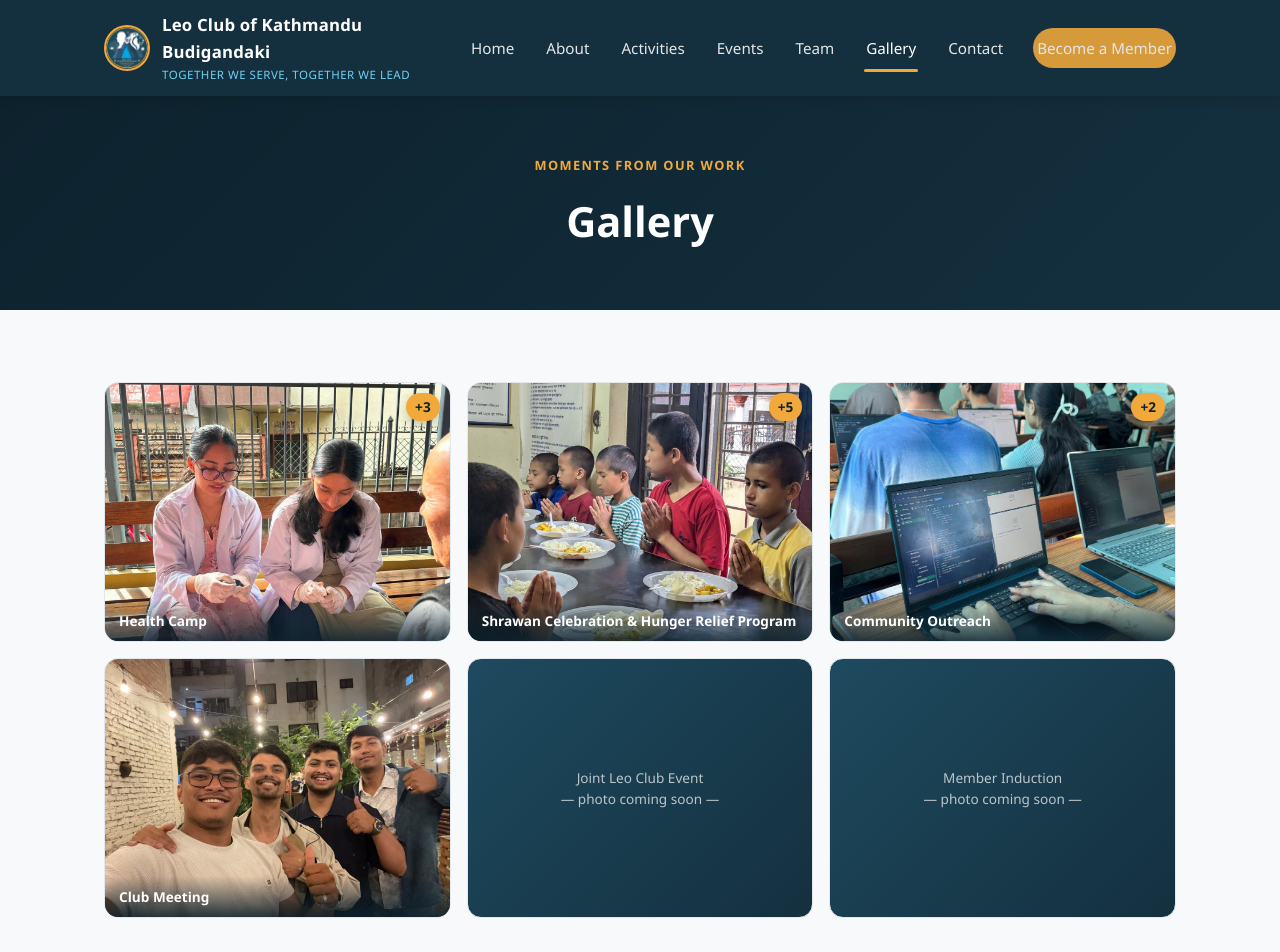
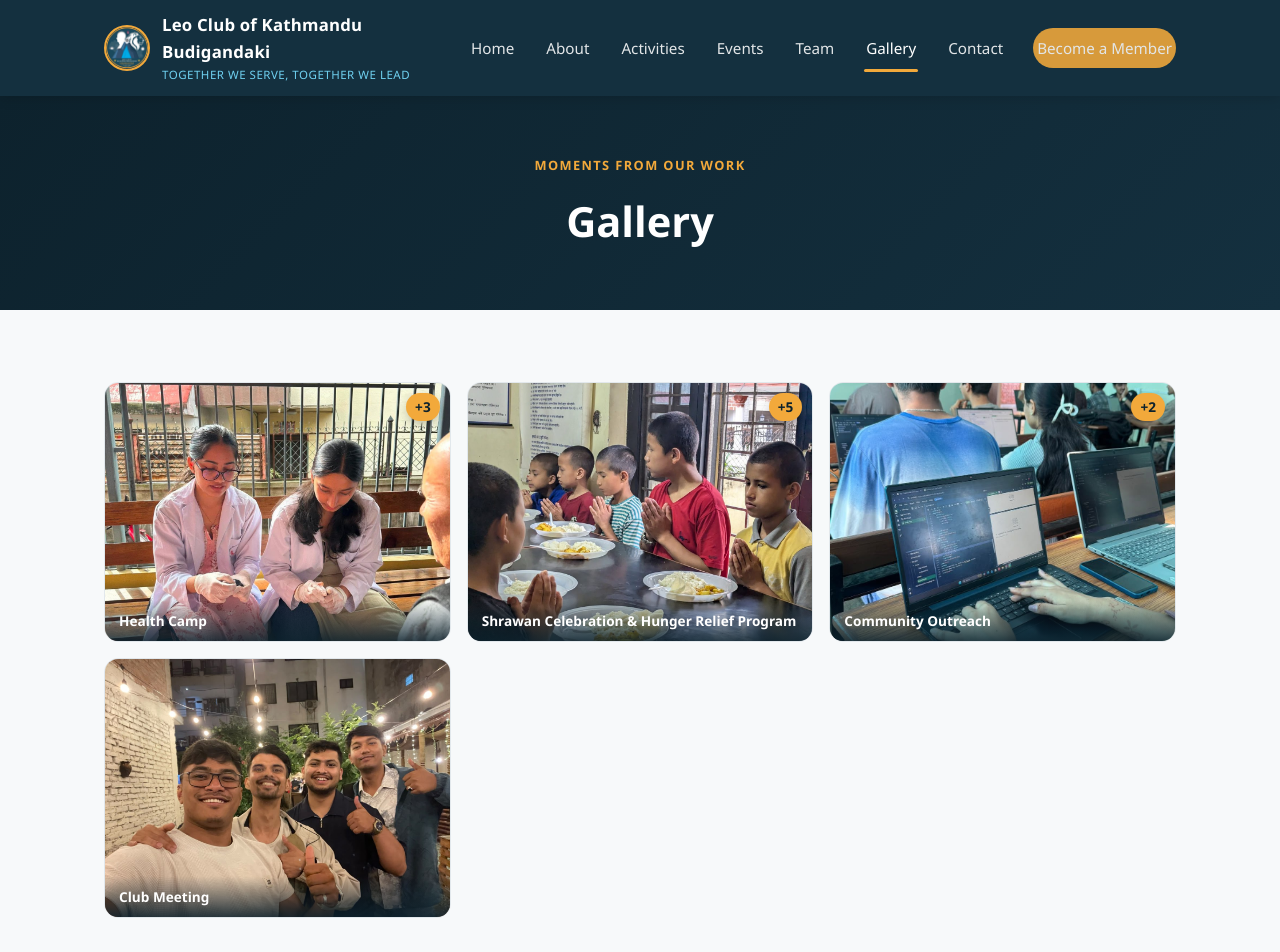
Before and after one commit to heisenbergpawannnn/leoclub, a React (Vite) app: page /gallery in a window 1280 px wide. Shown: the top 952 px of the page. Built offline with nearby package versions, Linux system fonts and the light colour scheme.

Commit message:
Fill in Sheet/Drive IDs for Apps Script, remove empty gallery placeholders
Code.gs now has the real Sheet ID and Drive folder ID wired in — ready
to paste and deploy as-is. Also dropped the 'Joint Leo Club Event' and
'Member Induction' gallery placeholders per request; still no photos
for those.

```diff
--- a/src/data/gallery.js
+++ b/src/data/gallery.js
@@ -41,14 +41,4 @@ export const GALLERY_EVENTS = [
     title: "Club Meeting",
     photos: ["/gallery/club-meeting/1.jpg"],
   },
-  {
-    id: "joint-leo-club-event",
-    title: "Joint Leo Club Event",
-    photos: [],
-  },
-  {
-    id: "member-induction",
-    title: "Member Induction",
-    photos: [],
-  },
 ];
```
Also changed, not shown: 1 other file (tests, documents, lock files or other folders).
